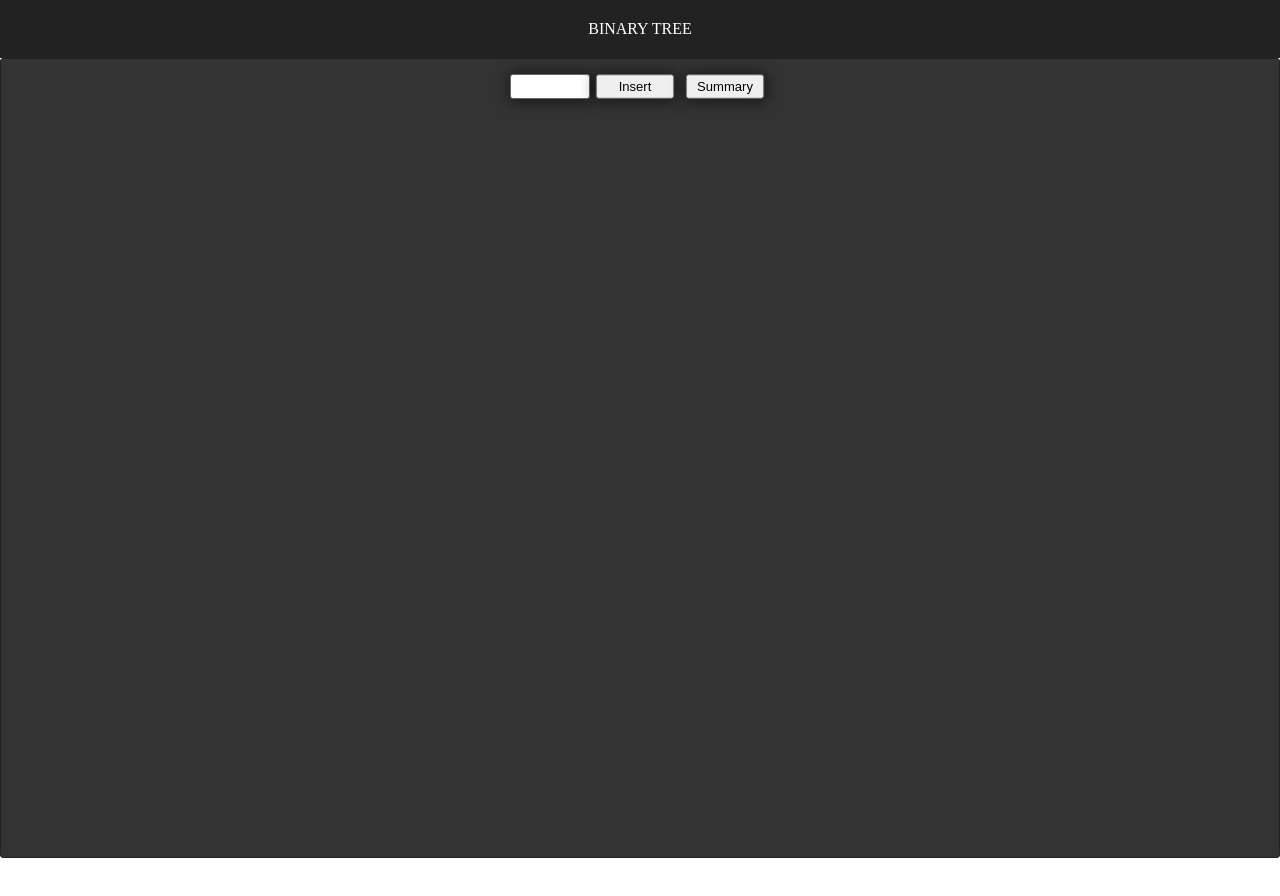
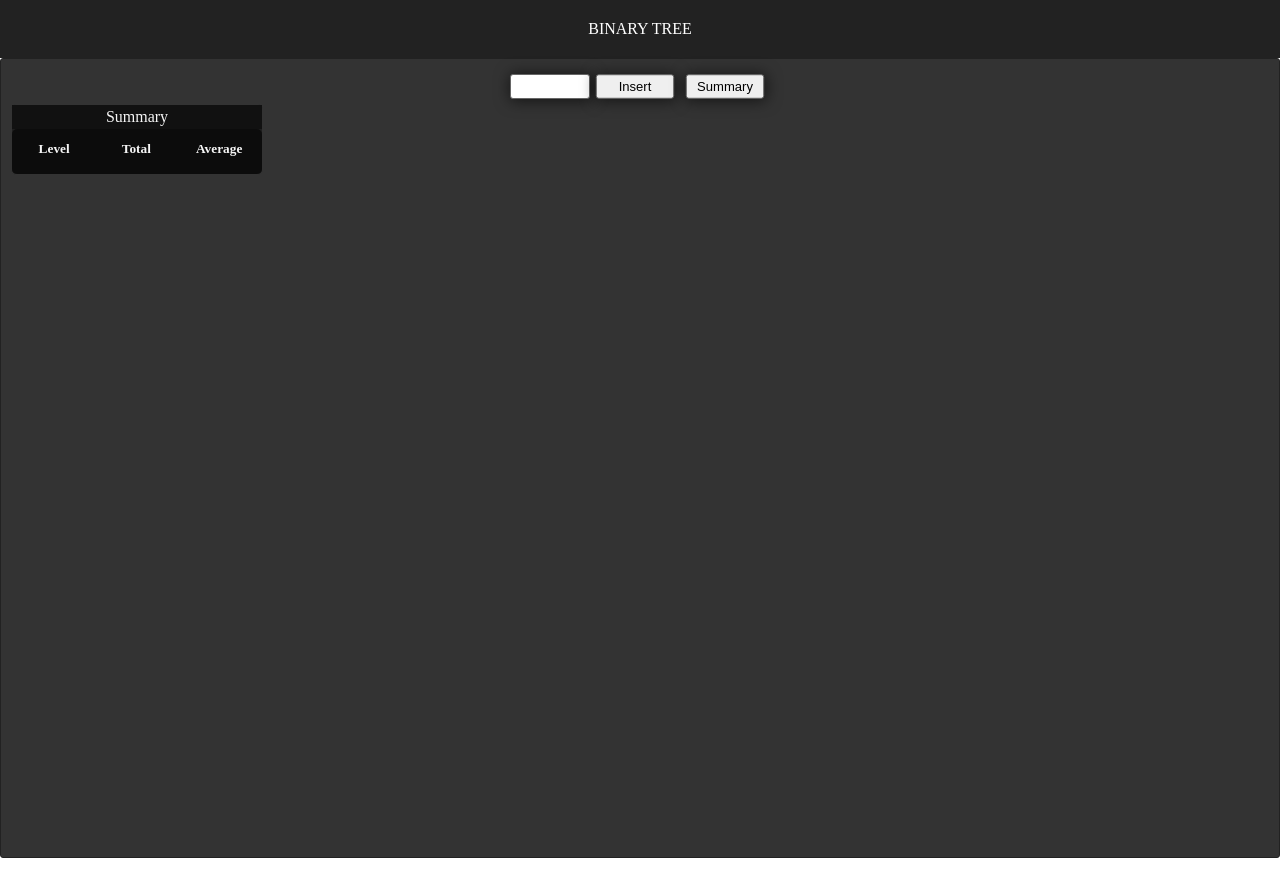
Before and after one commit to sijujacobs/binaryTree, a React (Create React App) app: page / in a window 1280 px wide. Both pictures are taken after a click on the button "Summary". Shown: the top 896 px of the page. Built offline with nearby package versions, Linux system fonts and the light colour scheme.

Commit message:
styles changed

```diff
--- a/package.json
+++ b/package.json
@@ -12,6 +12,7 @@
     "react-dom": "^16.13.1",
     "react-redux": "^7.2.0",
     "react-scripts": "3.4.1",
+    "react-transition-group": "^4.4.1",
     "redux": "^4.0.5"
   },
   "scripts": {
--- a/src/components/binaryTree/TreeComponent.jsx
+++ b/src/components/binaryTree/TreeComponent.jsx
@@ -4,7 +4,9 @@ import "./css/TreeComponent.css";
 import BinaryTree from "./BinaryTree";
 import BinaryNode from "../binaryNode/BinaryNode";
 import NodeComponent from "../binaryNode/NodeComponent";
+import TreeSummary from "./TreeSummary";
 
+import { CSSTransition } from "react-transition-group";
 class TreeComponent extends Component {
   constructor(props) {
     super(props);
@@ -12,6 +14,7 @@ class TreeComponent extends Component {
     this.state = {
       nodeValue: 0,
       bTree: new BinaryTree(),
+      showSummary: false,
     };
     this.state.treeSummary = [];
   }
@@ -34,8 +37,14 @@ class TreeComponent extends Component {
       this.onClickHandler();
     }
   };
-  onTraverseHandler = () => {
-    // this.state.bTree.traverse();
+
+  showSummary = () => {
+    this.setState((prevState) => ({
+      showList: !prevState.showList,
+    }));
+    this.getSummary();
+  };
+  getSummary = () => {
     var tPromise = new Promise((resove, reject) => {
       this.state.bTree.traverse();
       if (this.state.bTree.treeMap) {
@@ -61,34 +70,6 @@ class TreeComponent extends Component {
 
   render() {
     const rootNode = this.state.bTree.rootNode || null;
-
-    let summaryList =
-      this.state.treeSummary &&
-      this.state.treeSummary.length > 0 &&
-      this.state.treeSummary.map((item, i) => {
-        return (
-          <li key={i}>
-            <span className="level">Level : {item.level}</span>
-            <span className="content">
-              Total : {Number(item.total).toFixed(0)}
-            </span>
-            <span className="content">
-              Average : {Number(item.average).toFixed(2)}
-            </span>
-          </li>
-        );
-      });
-    let summaryContainer =
-      this.state.treeSummary && this.state.treeSummary.length > 0 ? (
-        <div className="summary">
-          <div>
-            <p>Summary</p>
-            <ul>{summaryList}</ul>
-          </div>
-        </div>
-      ) : (
-        <div></div>
-      );
     return (
       <div className="treeComponent">
         <div className="controlArea">
@@ -99,9 +80,19 @@ class TreeComponent extends Component {
             onKeyDown={this.onKeyDownHandler}
           ></input>
           <button onClick={this.onClickHandler}>Insert</button>
-          <button onClick={this.onTraverseHandler}>Summary</button>
+          <button onClick={this.showSummary}>Summary</button>
         </div>
-        {summaryContainer}
+        <CSSTransition
+          in={this.state.showList}
+          timeout={400}
+          classNames="list-transition"
+          unmountOnExit
+          appear
+          onEntered={this.listSwitch}
+          onExit={this.listSwitch}
+        >
+          <TreeSummary summary={this.state.treeSummary} />
+        </CSSTransition>
         <div className="treeView">
           {rootNode && <NodeComponent type="root" node={rootNode} />}
         </div>
--- /dev/null
+++ b/src/components/binaryTree/TreeSummary.jsx
@@ -0,0 +1,56 @@
+import React from "react";
+
+const TreeSummary = (props) => {
+  const { summary } = props;
+  return (
+    <div>
+      <p>Summary</p>
+      <table className="summaryTable">
+        <thead>
+          <tr>
+            <th>Level</th>
+            <th>Total</th>
+            <th>Average</th>
+          </tr>
+        </thead>
+        <tbody>
+          {summary &&
+            summary.length > 0 &&
+            summary.map((s, i) => {
+              return (
+                <tr key={i}>
+                  <td className="level">{s.level}</td>
+                  <td className="content">{Number(s.total).toFixed(0)}</td>
+                  <td className="content">{Number(s.average).toFixed(2)}</td>
+                </tr>
+              );
+            })}
+        </tbody>
+      </table>
+    </div>
+  );
+};
+export default TreeSummary;
+
+// <table className="summaryTable">
+// <thead>
+//   <tr>
+//     <th>Level</th>
+//     <th>Total</th>
+//     <th>Average</th>
+//   </tr>
+// </thead>
+// <tbody>
+//   {summary &&
+//     summary.length > 0 &&
+//     summary.map((s, i) => {
+//       return (
+//         <tr key={i}>
+//           <td className="level">{s.level}</td>
+//           <td className="content">{Number(s.total).toFixed(0)}</td>
+//           <td className="content">{Number(s.average).toFixed(2)}</td>
+//         </tr>
+//       );
+//     })}
+// </tbody>
+// </table>
--- a/src/components/binaryTree/css/TreeComponent.css
+++ b/src/components/binaryTree/css/TreeComponent.css
@@ -15,7 +15,6 @@
 
 .treeComponent .controlArea {
   margin: 0 auto;
-  width: 500px;
   text-align: center;
 }
 
@@ -59,34 +58,91 @@
   margin-top: 20px;
 }
 
-.treeComponent .summary {
-  position: absolute;
-  width: 300px;
-  border: 1px solid #333;
+.treeComponent .summaryTable {
+  width: 250px;
   background-color: rgba(0, 0, 0, 0.6);
   border-radius: 5px;
   color: whitesmoke;
   font-size: 10pt;
-  padding: 10px 20px 15px 20px;
+  padding: 10px 0px 15px 0px;
   text-align: center;
 }
 
-.treeComponent .summary li {
-  list-style: none;
-  text-align: left;
+.treeComponent .summaryTable p {
+  background-color: #222;
   padding: 3px;
+  text-align: center;
+}
+
+.treeComponent .summaryTable th {
+  width: 85px;
+}
+
+.treeComponent .summaryTable tr {
   border-bottom: 1px dotted whitesmoke;
 }
 
-.treeComponent .summary li span.level {
-  width: 60px;
-  margin-right: 3px;
-  display: inline-block;
+/* This fires as soon as the element enters the dorm */
+.list-transition-enter,
+.list-transition-appear {
+  /*We give the list the initial dimension of the list button*/
+  position: absolute;
+  top: 0;
+  width: 120px;
+  max-height: 40px;
+  background-color: #333;
 }
 
-.treeComponent .summary li span.content {
+.list-transition-enter-done {
+  position: absolute;
+  border: 1px solid #333;
+  background-color: rgba(0, 0, 0, 0.4);
+  border-radius: 5px;
+  z-index: 9;
+}
+
+.list-transition-enter-done p {
+  background-color: #111;
+  color: whitesmoke;
+  padding: 3px;
+  text-align: center;
+}
+
+.list-transition-enter-done th {
   width: 85px;
-  margin-right: 3px;
-  display: inline-block;
+}
+
+.list-transition-enter-done tr {
+  border-bottom: 1px dotted whitesmoke;
+}
+
+/* This is where we can add the transition*/
+.list-transition-enter-active,
+.list-transition-appear-active {
+  position: absolute;
+  top: 45px;
+  width: 300px;
+  max-height: 200px;
+  background-color: #333;
+  -webkit-transition: all 400ms;
+  transition: all 400ms;
+}
+
+/* This fires as soon as the this.state.showList is false */
+.list-transition-exit {
+  position: absolute;
+  top: 45px;
+  width: 200px;
+  max-height: 200px;
+}
+
+/* fires as element leaves the DOM*/
+.list-transition-exit-active {
+  top: 0;
+  width: 120px;
+  max-height: 40px;
+  background-color: #333;
+  -webkit-transition: all 400ms;
+  transition: all 400ms;
 }
 /*# sourceMappingURL=TreeComponent.css.map */
--- a/src/components/binaryTree/css/TreeComponent.scss
+++ b/src/components/binaryTree/css/TreeComponent.scss
@@ -21,7 +21,6 @@ $blackBG: #666;
   padding: 10px;
   .controlArea {
     margin: 0 auto;
-    width: 500px;
     text-align: center;
 
     input {
@@ -55,31 +54,93 @@ $blackBG: #666;
     height: 100vh;
     margin-top: 20px;
   }
-  .summary {
-    position: absolute;
-    width: 300px;
-    border: 1px solid #333;
+  .summaryTable {
+    width: 250px;
     background-color: rgba(0, 0, 0, 0.6);
     border-radius: 5px;
     color: whitesmoke;
     font-size: 10pt;
-    padding: 10px 20px 15px 20px;
+    padding: 10px 0px 15px 0px;
     text-align: center;
-    li {
-      list-style: none;
-      text-align: left;
+    p {
+      background-color: #222;
       padding: 3px;
+      text-align: center;
+    }
+    th {
+      width: 85px;
+    }
+    tr {
       border-bottom: 1px dotted whitesmoke;
-      span.level {
-        width: 60px;
-        margin-right: 3px;
-        display: inline-block;
-      }
-      span.content {
-        width: 85px;
-        margin-right: 3px;
-        display: inline-block;
-      }
     }
   }
 }
+
+// .transition-enter {
+//   height: 0px;
+// }
+
+// .transition-enter.transition-enter-active {
+//   height: 100px;
+//   -webkit-transition: height 0.3s ease;
+// }
+
+// .transition-leave.transition-leave-active {
+//   height: 0px;
+//   -webkit-transition: height 0.3s ease;
+// }
+/* This fires as soon as the element enters the dorm */
+.list-transition-enter,
+.list-transition-appear {
+  /*We give the list the initial dimension of the list button*/
+  position: absolute;
+  top: 0;
+  width: 120px;
+  max-height: 40px;
+  background-color: #333;
+}
+.list-transition-enter-done {
+  position: absolute;
+  border: 1px solid #333;
+  background-color: rgba(0, 0, 0, 0.4);
+  border-radius: 5px;
+  z-index: 9;
+  p {
+    background-color: #111;
+    color: whitesmoke;
+    padding: 3px;
+    text-align: center;
+  }
+  th {
+    width: 85px;
+  }
+  tr {
+    border-bottom: 1px dotted whitesmoke;
+  }
+}
+/* This is where we can add the transition*/
+.list-transition-enter-active,
+.list-transition-appear-active {
+  position: absolute;
+  top: 45px;
+  width: 300px;
+  max-height: 200px;
+  background-color: #333;
+  transition: all 400ms;
+}
+
+/* This fires as soon as the this.state.showList is false */
+.list-transition-exit {
+  position: absolute;
+  top: 45px;
+  width: 200px;
+  max-height: 200px;
+}
+/* fires as element leaves the DOM*/
+.list-transition-exit-active {
+  top: 0;
+  width: 120px;
+  max-height: 40px;
+  background-color: #333;
+  transition: all 400ms;
+}
```
Also changed, not shown: 2 other files (tests, documents, lock files or other folders).
